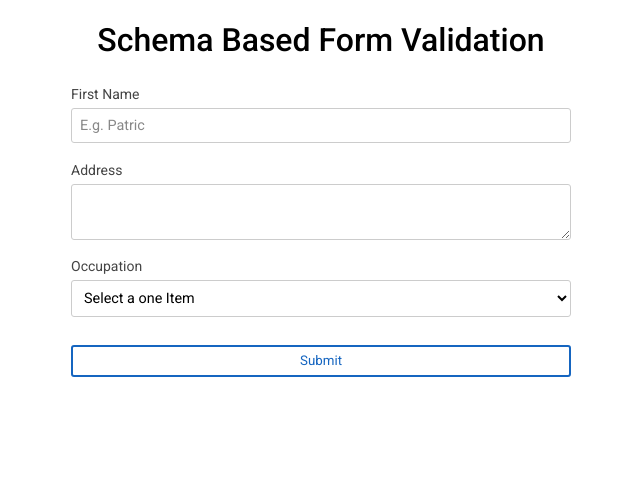
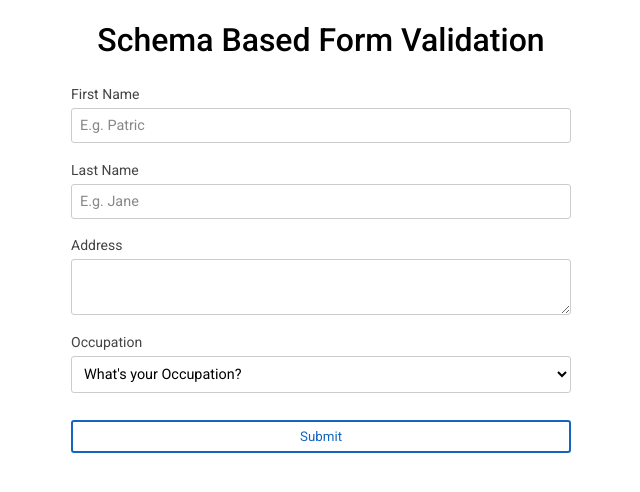
Before and after one commit to iswanj/office-fabric-with-validation, a React (Create React App) app: page / in a window 1280 px wide. Shown: the top 492 px of the page, without its empty margins (319-959 px from the left). Built offline with nearby package versions, Linux system fonts and the light colour scheme.

Commit message:
added Form Field input for basic components

```diff
--- a/src/App.tsx
+++ b/src/App.tsx
@@ -2,18 +2,20 @@ import * as React from "react";
 import "./App.css";
 
 import Button from "./components/Button";
-import Input from "./components/InputField";
-import SelectField from "./components/SelectField";
-import Textarea from "./components/TextareaField";
+import FormField from "./components/FormField";
+
+import model from "./schema.json";
 
 import { Container, H1, Header, Wrapper } from "./styles";
 
 interface Istate {
   form: {
-    firstname: string;
+    firstName: string;
+    lastName: string;
     address: string;
     occupation: string;
   };
+  error: object;
 }
 
 const occupationList = [
@@ -26,40 +28,49 @@ const occupationList = [
 class App extends React.Component<{}, Istate> {
   public state = {
     form: {
-      firstname: "",
+      firstName: "",
+      lastName: "",
       address: "",
       occupation: ""
-    }
+    },
+    error: {}
   };
   public render() {
-    const { form } = this.state;
+    const { form, error } = this.state;
+    const userFields = model.fields;
     return (
       <Wrapper>
         <Header>
           <H1>Schema Based Form Validation</H1>
         </Header>
         <Container>
-          <Input
-            label="First Name"
-            type="text"
+          <FormField
             placeholder="E.g. Patric"
-            name="firstname"
-            value={form.firstname}
+            schema={userFields.firstName}
+            error={error}
+            formData={form}
             onChange={this.fieldChangeHandler}
           />
-          <Textarea
-            label="Address"
-            type="text"
-            name="address"
-            value={form.address}
+          <FormField
+            placeholder="E.g. Jane"
+            schema={userFields.lastName}
+            error={error}
+            formData={form}
             onChange={this.fieldChangeHandler}
           />
-          <SelectField
-            label="Occupation"
-            type="text"
-            name="occupation"
+          <FormField
+            schema={userFields.address}
+            error={error}
+            formData={form}
+            elementType="textarea"
+            onChange={this.fieldChangeHandler}
+          />
+          <FormField
+            placeholder="What's your Occupation?"
+            schema={userFields.occupation}
+            error={error}
             data={occupationList}
-            value={form.occupation}
+            formData={form}
             onChange={this.fieldChangeHandler}
           />
           <Button>Submit</Button>
--- /dev/null
+++ b/src/components/FormField/index.tsx
@@ -0,0 +1,50 @@
+import * as React from "react";
+
+// imports components
+import InputField from "../InputField";
+import Select from "../SelectField";
+import Textarea from "../TextareaField";
+
+interface IFormFieldProps {
+  schema: {
+    type: string;
+    name: string;
+    label: string;
+    required: boolean;
+  };
+  elementType?: string;
+  placeholder?: string;
+  data?: Array<{
+    label: string;
+    value: string;
+  }>;
+  formData: any;
+  error: object;
+  onChange: (name: string, value: string) => void;
+}
+
+export default class FormField extends React.Component<IFormFieldProps> {
+  private elementTypeMap = {
+    string: InputField,
+    textarea: Textarea,
+    enum: Select
+  };
+
+  public render() {
+    const { schema, elementType, error, formData, ...restProps } = this.props;
+    let ElementName = this.elementTypeMap[schema.type];
+    if (elementType) {
+      ElementName = this.elementTypeMap[elementType];
+    }
+    return (
+      <ElementName
+        {...restProps}
+        value={formData[schema.name]}
+        name={schema.name}
+        label={schema.label}
+        error={error[schema.name]}
+        required={schema.required}
+      />
+    );
+  }
+}
--- /dev/null
+++ b/src/schema.json
@@ -0,0 +1,66 @@
+{
+  "name": "user",
+  "plural": "users",
+  "label": "User",
+  "fields": {
+    "id": {
+      "name": "id",
+      "label": "ID",
+      "type": "string",
+      "length": [
+        3,
+        50
+      ],
+      "required": true,
+      "editable": false,
+      "system": true
+    },
+    "firstName": {
+      "name": "firstName",
+      "label": "First Name",
+      "required": true,
+      "type": "string"
+    },
+    "lastName": {
+      "name": "lastName",
+      "label": "Last Name",
+      "required": true,
+      "type": "string"
+    },
+    "address": {
+      "name": "address",
+      "label": "Address",
+      "length": [
+        0,
+        300
+      ],
+      "type": "string"
+    },
+    "occupation": {
+      "name": "occupation",
+      "label": "Occupation",
+      "type": "enum",
+      "enum": {
+        "values": [
+          {
+            "value": "uiengineer",
+            "label": "UI Engineer"
+          },
+          {
+            "value": "softwareengineer",
+            "label": "Software Engineer"
+          },
+          {
+            "value": "qaengineer",
+            "label": "QA Engineer"
+          },
+          {
+            "value": "sysengineer",
+            "label": "Systems Engineer"
+          }
+        ]
+      },
+      "required": true
+    }
+  }
+}
--- /dev/null
+++ b/src/typings.d.ts
@@ -0,0 +1,4 @@
+declare module "*.json" {
+  const value: any;
+  export default value;
+}
```
